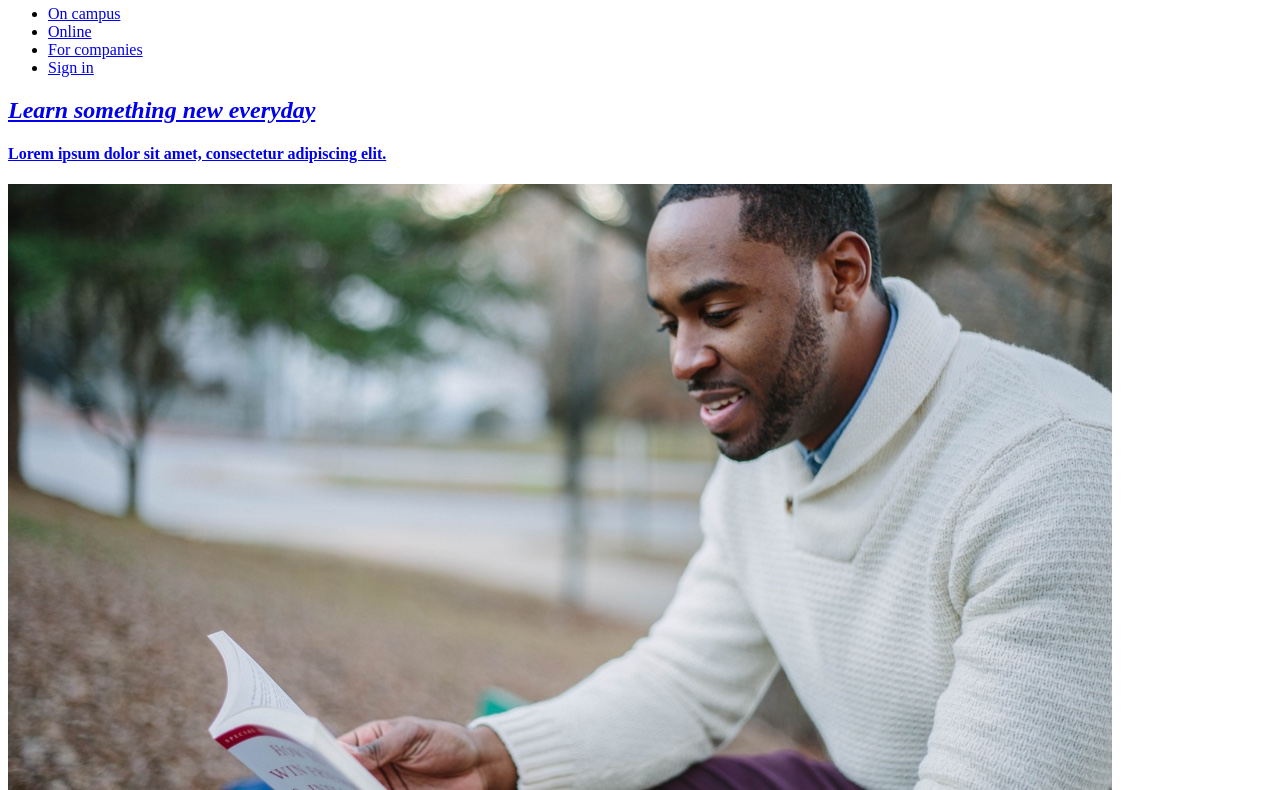
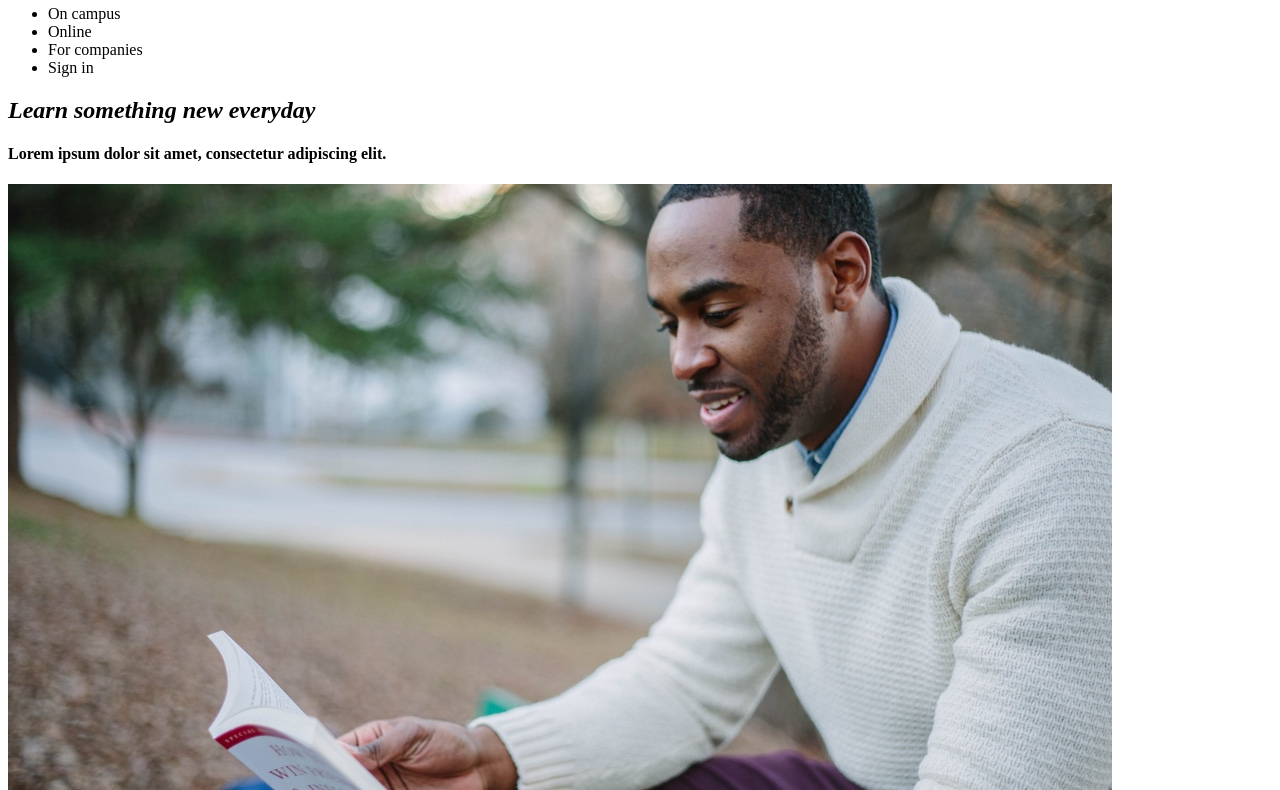
Before and after one commit to Omariko95/capstone_colmar_assets, a plain HTML site: page index.html in a window 1280 px wide. Shown: the part 106-896 px from the top of the page. Drawn offline with Linux system fonts and the light colour scheme.

Commit message:
Removed anchors for debugs

```diff
--- a/index.html
+++ b/index.html
@@ -11,10 +11,10 @@
         <h2>COLMAR ACADEMY</h2>
         <nav id="nav-bar">
             <ul>
-                <li><a href ='#'>On campus</li>
-                <li><a href='#'>Online</li>
-                <li><a href='#'>For companies</li>
-                <li><a href='#'>Sign in</li>
+                <li>On campus</li>
+                <li>Online</li>
+                <li>For companies</li>
+                <li>Sign in</li>
             </ul>
         </nav>
     </header>
```
